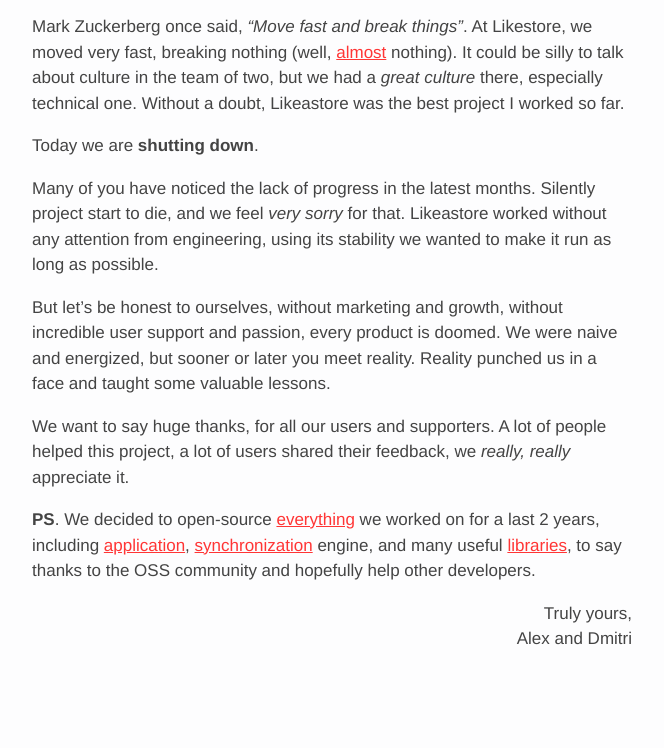
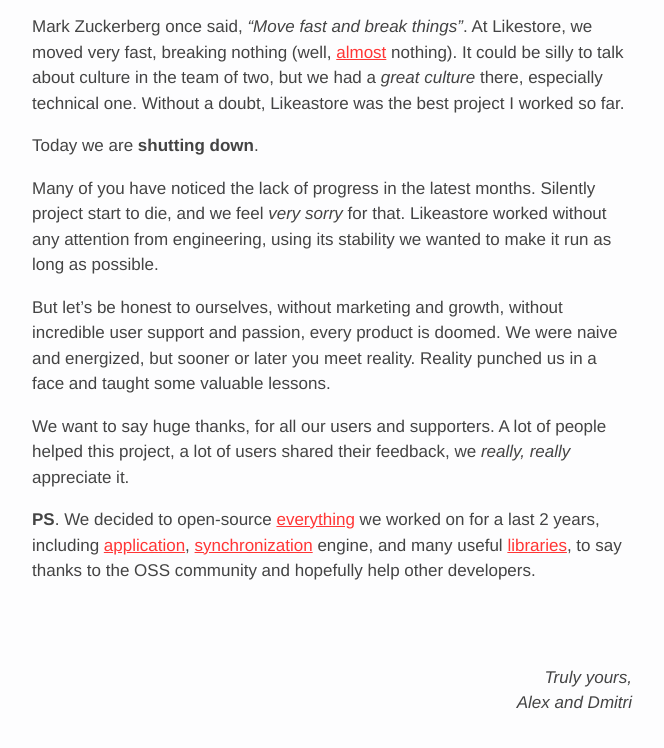
Before and after one commit to likeastore/goodbye-letter, a website: page index.html in a window 1280 px wide. Shown: the part 628-1376 px from the top of the page, without its empty margins (308-972 px from the left). Before the commit the page ends 1344 px from the top, so only its background shows below. Drawn offline with Linux system fonts and the light colour scheme.

Commit message:
corrections

```diff
--- a/css/app.css
+++ b/css/app.css
@@ -8,6 +8,7 @@
 @import 'basscss-colors';
 @import 'basscss-border-colors';
 @import 'basscss-darken';
+@import 'basscss-typography';
 
 /* some global rewrites */
 body {
@@ -101,7 +102,7 @@
     margin: 0 0 1em;
 }
 .content a, .content a:visited {
-    color: #ff3535
+    color: #ff3535;
 }
 /* variables */
 :root {
--- a/index.html
+++ b/index.html
@@ -41,7 +41,7 @@
         <p>But let’s be honest to ourselves, without marketing and growth, without incredible user support and passion, every product is doomed. We were naive and energized, but sooner or later you meet reality. Reality punched us in a face and taught some valuable lessons.</p>
         <p>We want to say huge thanks, for all our users and supporters. A lot of people helped this project, a lot of users shared their feedback, we <em>really, really</em> appreciate it.</p>
         <p><strong>PS</strong>. We decided to open-source <a href="https://github.com/likeastore">everything</a> we worked on for a last 2 years,  including <a href="#">application</a>, <a href="#">synchronization</a> engine, and many useful <a href="#">libraries</a>, to say thanks to the OSS community and hopefully help other developers.</p>
-        <p style="text-align: right">Truly yours, <br/> Alex and Dmitri </p>
+        <p class="italic right-align pt4">Truly yours, <br/> Alex and Dmitri </p>
 
 <!--         <h3 class="m0 mt3 caps">Some heading</h3>
         <hr class="mt1 mb2 b2 border-darken-2">
--- a/package.json
+++ b/package.json
@@ -27,6 +27,7 @@
     "basscss-btn-primary": "^1.1.0",
     "basscss-colors": "^2.1.0",
     "basscss-darken": "^1.1.0",
+    "basscss-typography": "^3.0.3",
     "normalize.css": "^3.0.3"
   },
   "devDependencies": {
```
Also changed, not shown: css/app.min.css.
